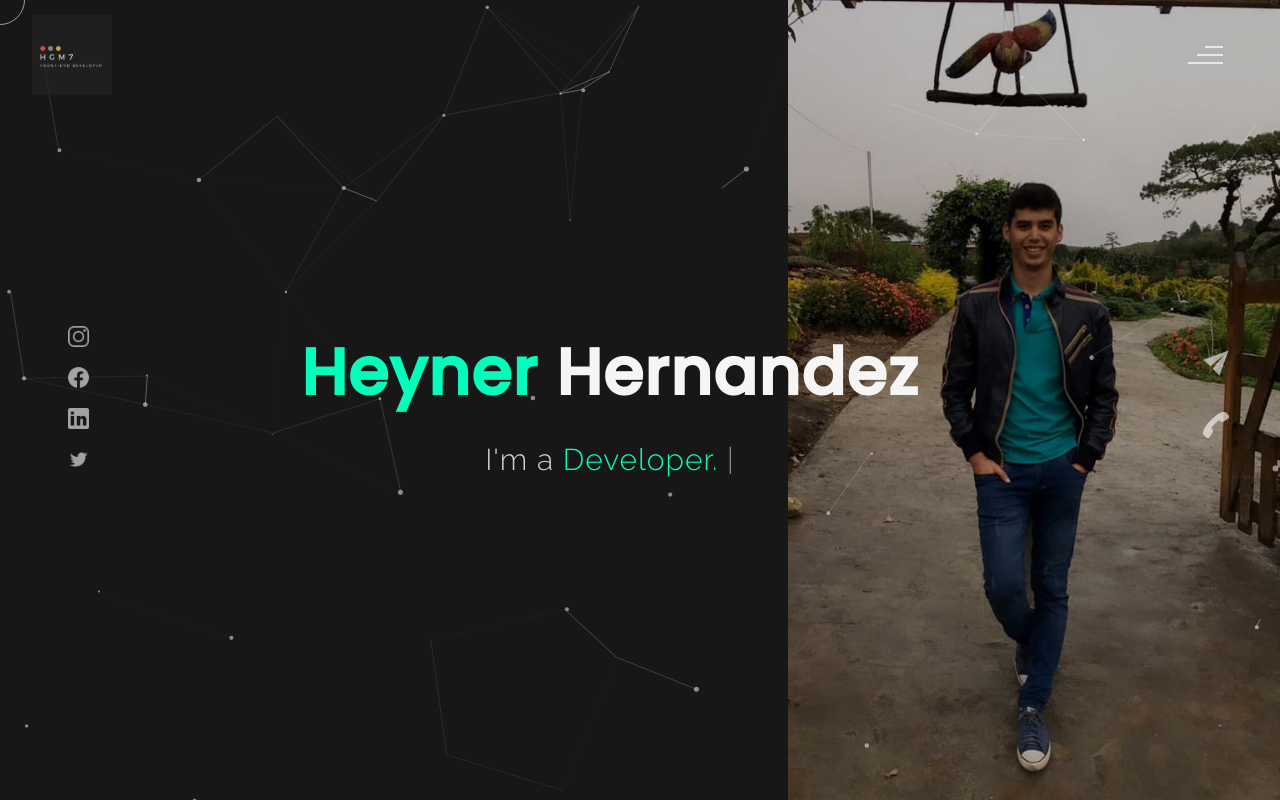
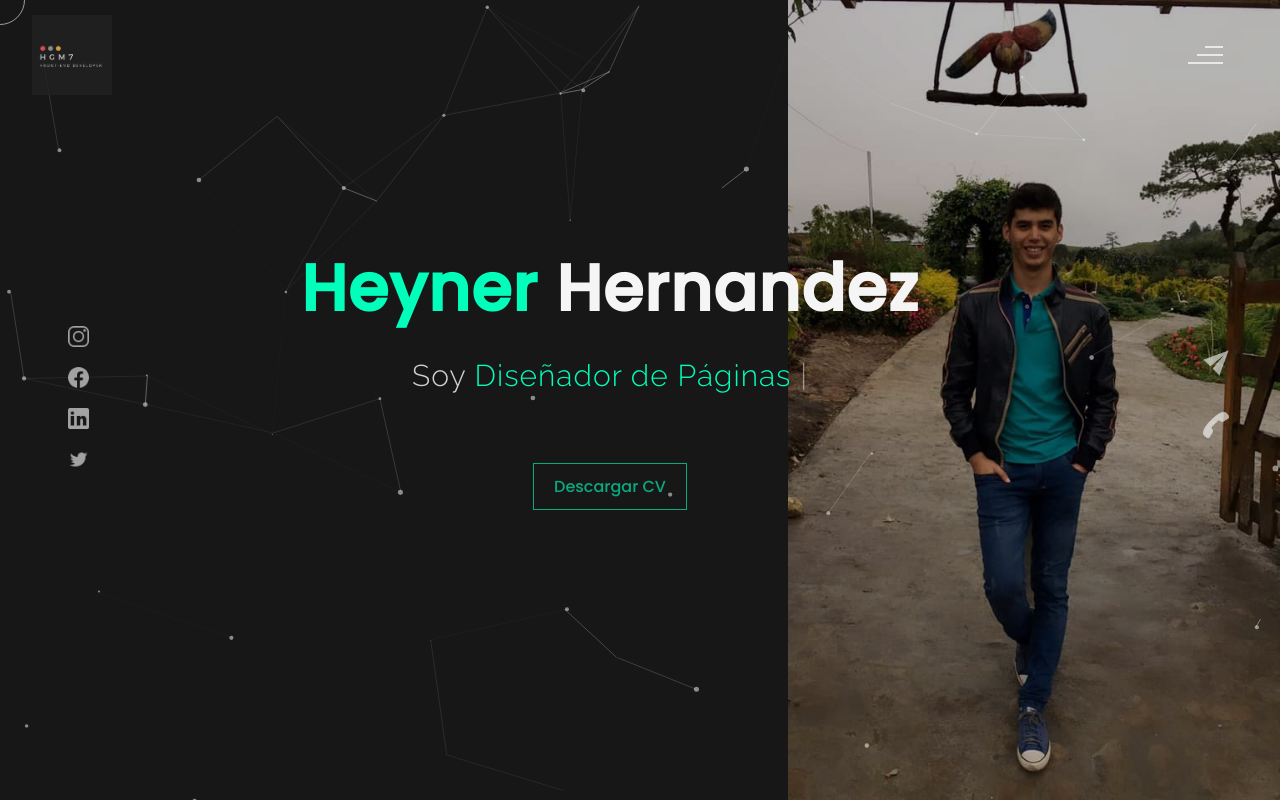
Before and after one commit to HGM10/Portafolio, a plain HTML site: page index.html in a window 1280 px wide. Drawn offline with nearby package versions, Linux system fonts and the light colour scheme.

Commit message:
Descargar pdf

```diff
--- a/css/index.css
+++ b/css/index.css
@@ -272,6 +272,72 @@ body{
     font-weight:500;
     color: rgb(255, 255, 255,.8);
 }
+.header-content .thirdline{
+    z-index: 2;
+    font-size: 30px;
+    padding-top:20px ;
+    font-weight:500;
+    color: rgb(255, 255, 255,.8);
+}
+.header-content .thirdline .download-cv{
+    font-size: 16px;
+    opacity: .8;
+    font-family: poppins;
+    font-weight: 200;
+    padding: 10px 20px;
+    background:transparent;
+    color:#01ffbb;
+    transition: all .4s ease;
+    outline: none;
+    margin: 20px;
+    /* border: 1.5px solid #01ffbb; */
+    cursor: pointer;
+    overflow: hidden;
+    position: relative;
+    transition: all .4s ease;
+}
+.header-content .thirdline .download-cv button{
+    font-size: 16px;
+    opacity: .8;
+    font-family: poppins;
+    font-weight: 200;
+    padding: 10px 20px;
+    background:transparent;
+    color:#01ffbb;
+    transition: all .4s ease;
+    outline: none;
+    margin: 20px;
+    border: 1.5px solid #01ffbb;
+    cursor: pointer;
+    overflow: hidden;
+    position: relative;
+    transition: all .4s ease;
+}
+.header-content .thirdline .download-cv button::before{
+    content: "";
+    position: absolute;
+    width: 0%;
+    height: 200%;
+    transform: rotate(-15deg) translateY(-20px);
+    top: 0;
+    left: 0;
+    z-index: 3;
+    background: #01ffbb;
+    transition: all .7s ease;
+}
+.header-content .thirdline .download-cv button:hover{
+    opacity: 1;
+    color:whitesmoke;
+}
+ button:hover .index{
+     position: relative;
+    z-index: 4;
+}
+.header-content .thirdline .download-cv button:hover::before{
+    opacity: 1;
+    width: 120%;
+}
+
 .slash{
     animation-name: animateslash;
     animation-duration: .8s;
--- a/index.html
+++ b/index.html
@@ -68,10 +68,10 @@
             <div id="particles"></div>
               <!--Social Media Links-->
             <div class="social-media-links">
-               <a href="#"><img src="images/instagram logo.png" class="social-media" alt="instagram-logo"></a><!--Your instagram homepage link inser in place of "#"-->
-                <a href="#"><img src="images/facebook logo.png" class="social-media" alt="facebook-logo"></a>
-                <a href="#"><img src="images/linkedin logo.png" class="social-media" alt="linkedin-logo"></a>
-                <a href="#"><img src="images/twitter logo.png" class="social-media" alt="twitter-logo"></a>
+               <a href="https://www.instagram.com/heyner717"><img src="images/instagram logo.png" class="social-media" alt="instagram-logo"></a><!--Your instagram homepage link inser in place of "#"-->
+                <a href="https://www.facebook.com/hernadez.davila.3/"><img src="images/facebook logo.png" class="social-media" alt="facebook-logo"></a>
+                <a href="https://www.linkedin.com/in/heyner-hernandez-71018"><img src="images/linkedin logo.png" class="social-media" alt="linkedin-logo"></a>
+                <a href="https://twitter.com/heyner717"><img src="images/twitter logo.png" class="social-media" alt="twitter-logo"></a>
 
             </div>
             <!--Social Media Links end-->
@@ -79,9 +79,14 @@
                 <div class="header-content-box">
                     <div class="firstline"><span class="color">Heyner </span>Hernandez</div>
                     <div class="secondline">
-                I'm a
-            <span class="txt-rotate color" data-period="1200"data-rotate='[ " Designer.", " Developer.", " Freelancer." ]'></span>
+                        Soy
+                        <span class="txt-rotate color" data-period="1200"data-rotate='[ " Diseñador de Páginas Web.", " Desarrollador de Software." ]'></span>
                         <span class="slash">|</span>
+                    </div>
+                    <div class="thirdline">
+                        <div class="download-cv text-center">
+                            <div class="button"><a href="#"><button onclick="descargarPDF()"><span class="index"> Descargar CV<i class="gg-arrow-right"></i></span></button></a></div>
+                        </div>
                     </div>
                     <div class="contact">
                         <a href="Mailto:heyner717@gmail.com"><img src="images/mail.png" alt="email-pic" class="contactpic"></a><!--Your email Id write in place of "#"-->
--- a/js/index.js
+++ b/js/index.js
@@ -201,3 +201,22 @@ $(function () {
   $("a").hover(cursorhover, cursor);
   $(".navigation-close").hover(cursorhover, cursor);
 });
+
+function descargarPDF() {
+  // Ruta al archivo PDF en tu directorio
+  const rutaPDF = "../CV Heyner Hernández.pdf";
+
+  // Crear un enlace (link) para la descarga
+  const enlaceDescarga = document.createElement("a");
+  enlaceDescarga.href = rutaPDF;
+  enlaceDescarga.download = "CV_Heyner Hernández.pdf";
+
+  // Añadir el enlace al documento
+  document.body.appendChild(enlaceDescarga);
+
+  // Simular un clic en el enlace para iniciar la descarga
+  enlaceDescarga.click();
+
+  // Eliminar el enlace del documento
+  document.body.removeChild(enlaceDescarga);
+}
```
Also changed, not shown: 1 other file. Lines whose indentation alone changed are shown as unchanged.
